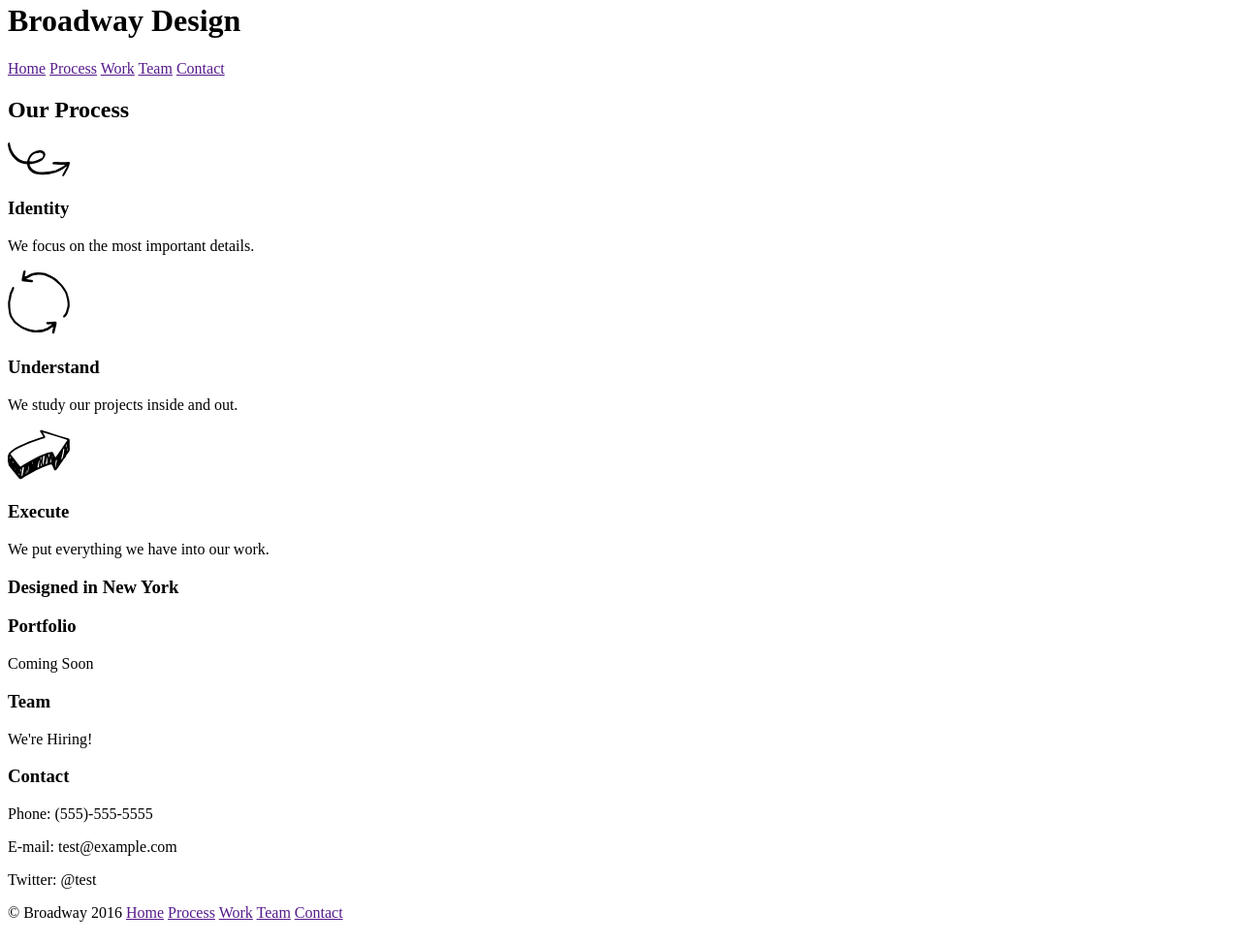
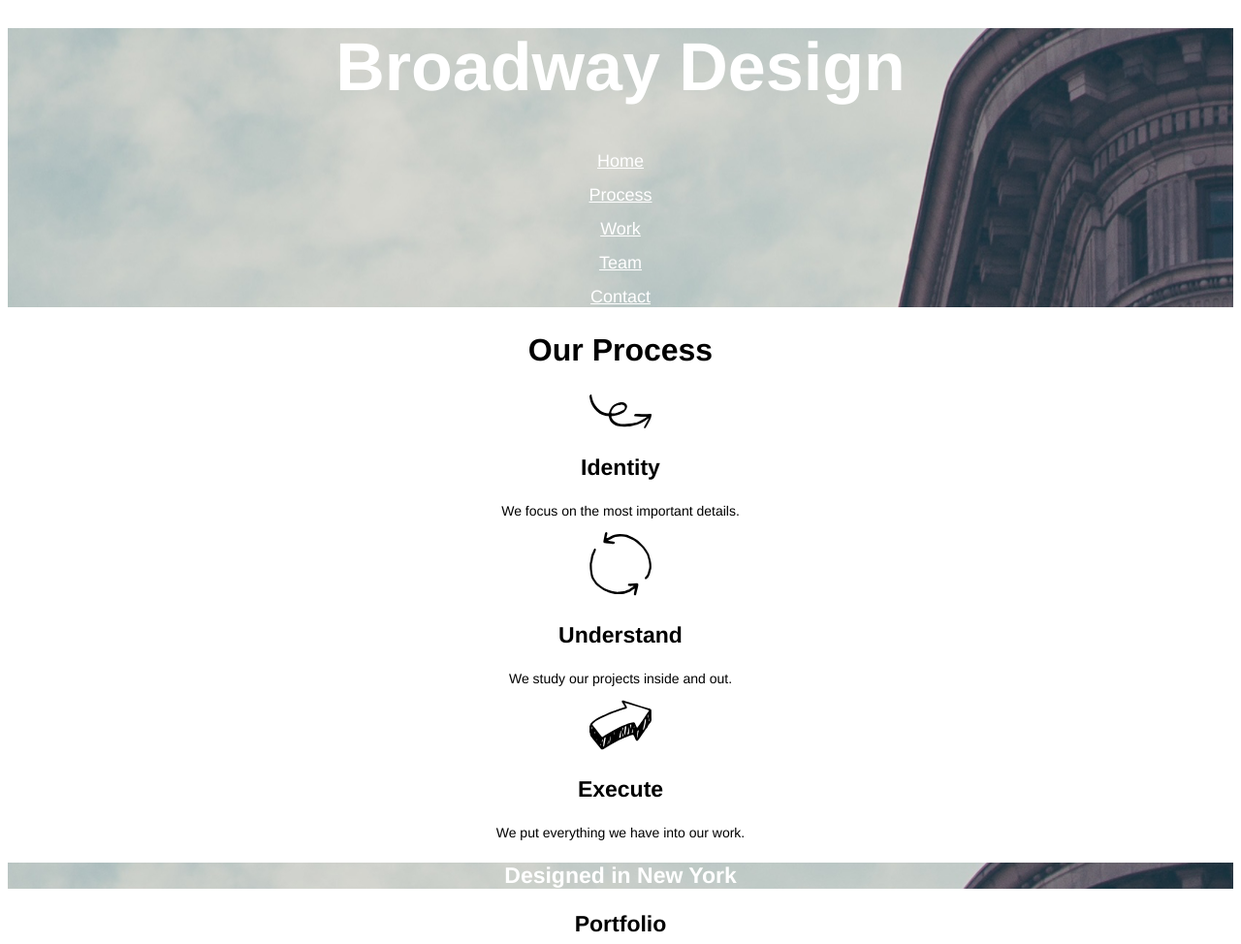
Before and after one commit to Emanon305/Broadway_Design, a plain HTML site: page index.html in a window 1280 px wide. Shown: the part 18-992 px from the top of the page at 97% size. Drawn offline with Linux system fonts and the light colour scheme.

Commit message:
Completed website

```diff
--- a/index.html
+++ b/index.html
@@ -2,19 +2,30 @@
 <html>
 <head>
 	<title>Broadway Design</title>
+	<link rel="stylesheet" type="text/css" href="./resources/css/style.css">
 </head>
 <body>
 <!-- Header -->
 	<div class="header">
 		<h1>Broadway Design</h1>
-		<a href="">Home</a>
-		<a href="">Process</a>
-		<a href="">Work</a>
-		<a href="">Team</a>
-		<a href="">Contact</a>
+		<p>
+			<a href="">Home</a>
+		</p>
+		<p>
+			<a href="">Process</a>
+		</p>
+		<p>
+			<a href="">Work</a>
+		</p>
+		<p>
+			<a href="">Team</a>
+		</p>
+		<p>
+			<a href="">Contact</a>
+		</p>
 	</div>
 <!-- Our Process -->
-	<h2 id="process">Our Process</h2>
+	<h2>Our Process</h2>
 	<img src="./resources/identify.svg">
 	<h3>Identity</h3>
 	<p>We focus on the most important details.</p>
--- a/resources/css/style.css
+++ b/resources/css/style.css
@@ -0,0 +1,42 @@
+* {
+	font-family: Helvetica;
+}
+body {
+	text-align: center;
+}
+a {
+	font-size: 18px;
+	color: white;
+}
+h1 {
+	font-size: 70px;
+	font-weight: bold;
+}
+h2 {
+	font-size: 32px;
+	font-weight: bold;
+}
+h3 {
+	font-size: 23px;
+	font-weight: bold;
+}
+p {
+	font-size: 14px;
+}
+.header {
+	background-image: url("https://raw.githubusercontent.com/Emanon305/Broadway_Design/master/resources/the-flatiron-building.png");
+	color: white;
+}
+#designed {
+	background-image: url("https://raw.githubusercontent.com/Emanon305/Broadway_Design/master/resources/the-flatiron-building.png");
+	color: white;
+}
+.footer {
+	font-size: 18px;
+	color: white;
+	background-color: dimgray;
+	text-align: left;
+}
+#copyright {
+	font-size: 11px;
+}
```
